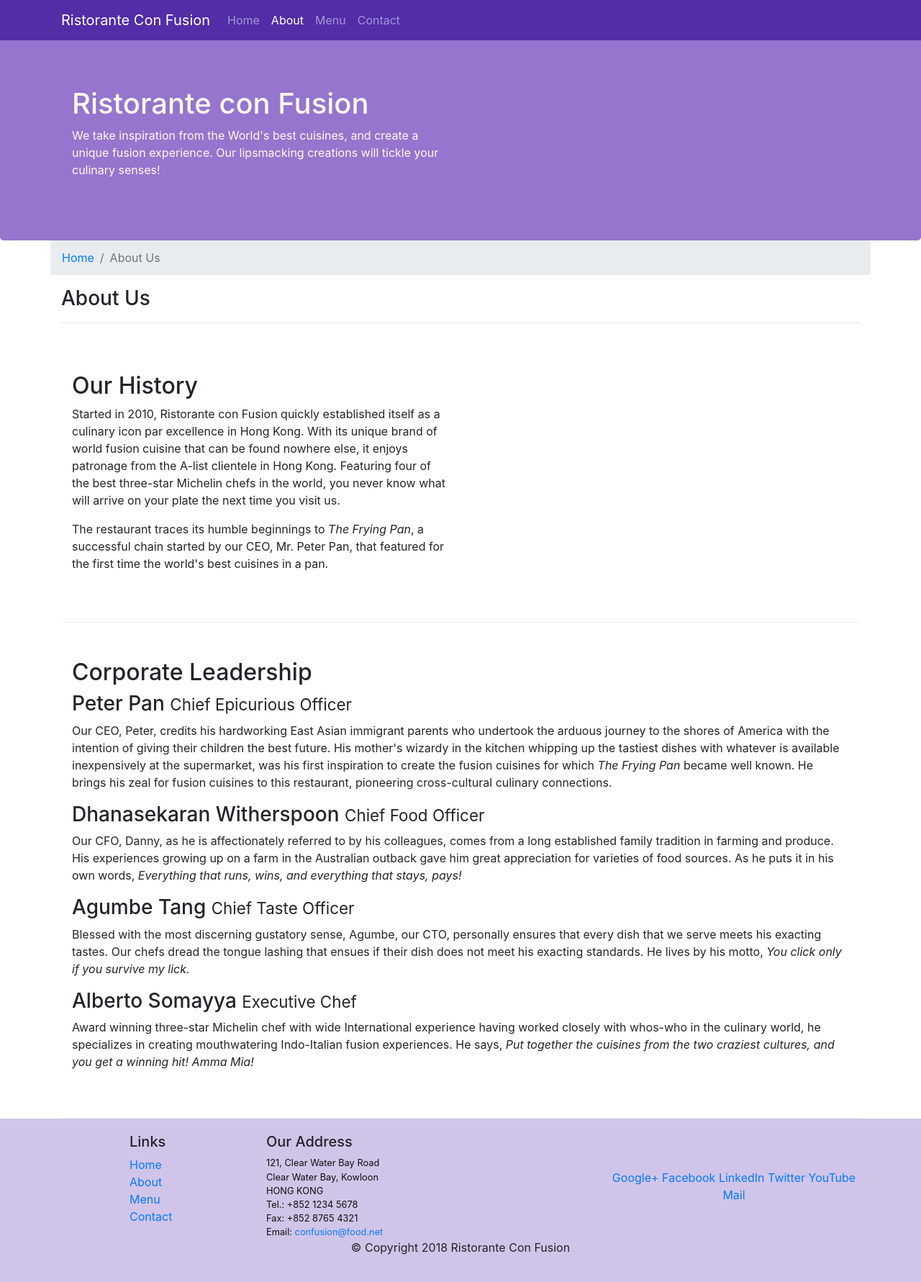
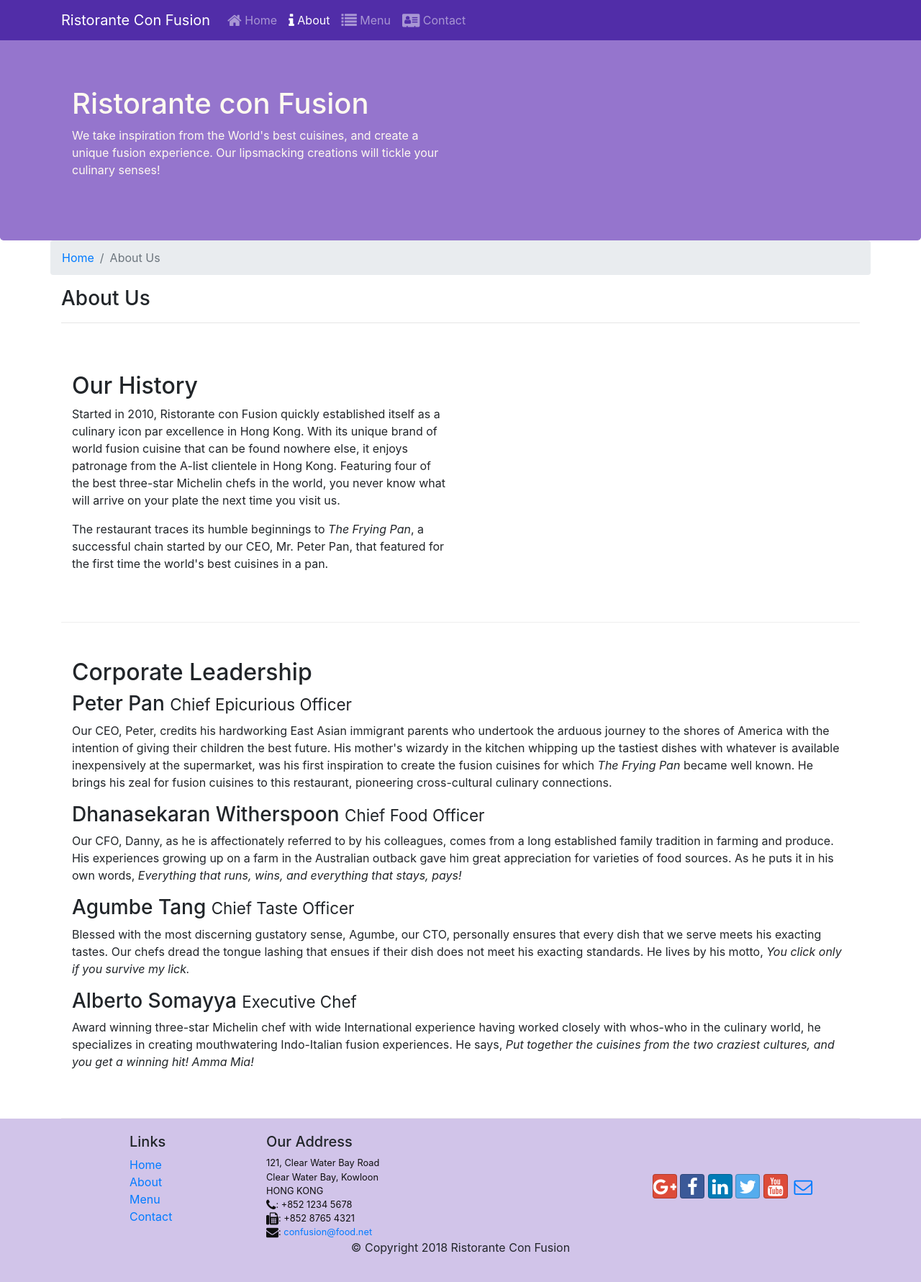
Before and after one commit to nehal076/Bootstarap4, a website: page aboutus.html in a window 1280 px wide. Shown: the whole page at 72% size. Drawn offline with nearby package versions, Linux system fonts and the light colour scheme.

Commit message:
Icon Fonts

```diff
--- a/aboutus.html
+++ b/aboutus.html
@@ -8,6 +8,8 @@
 
     <!-- Bootstrap CSS -->
     <link rel="stylesheet" href="node_modules/bootstrap/dist/css/bootstrap.min.css">
+    <link rel="stylesheet" href="node_modules/font-awesome/css/font-awesome.min.css">
+    <link rel="stylesheet" href="node_modules/bootstrap-social/bootstrap-social.css">
     <link href="css/styles.css" rel="stylesheet">
     <title>Ristorante Con Fusion: About Us</title>
 
@@ -24,10 +26,10 @@
 
             <div class="collapse navbar-collapse" id="Navbar">
                 <ul class="navbar-nav mr-auto">
-                    <li class="nav-item"><a class="nav-link" href="./index.html">Home</a></li>
-                    <li class="nav-item active"><a class="nav-link" href="#">About</a></li>
-                    <li class="nav-item"><a class="nav-link" href="#">Menu</a></li>
-                    <li class="nav-item"><a class="nav-link" href="#">Contact</a></li>
+                    <li class="nav-item"><a class="nav-link" href="./index.html"><span class="fa fa-home fa-lg"></span> Home</a></li>
+                    <li class="nav-item active"><a class="nav-link" href="#"><span class="fa fa-info fa-lg"></span> About</a></li>
+                    <li class="nav-item"><a class="nav-link" href="#"><span class="fa fa-list fa-lg"></span> Menu</a></li>
+                    <li class="nav-item"><a class="nav-link" href="#"><span class="fa fa-address-card fa-lg"></span> Contact</a></li>
                 </ul>
             </div>
         </div>
@@ -103,19 +105,22 @@
 		              121, Clear Water Bay Road<br>
 		              Clear Water Bay, Kowloon<br>
 		              HONG KONG<br>
-		              Tel.: +852 1234 5678<br>
-		              Fax: +852 8765 4321<br>
-		              Email: <a href="mailto:confusion@food.net">confusion@food.net</a>
+                      <i class="fa fa-phone fa-lg"></i>: +852 1234 5678<br>
+                      <i class="fa fa-fax fa-lg"></i>: +852 8765 4321<br>
+                      <i class="fa fa-envelope fa-lg"></i>:
+                      <a href="mailto:confusion@food.net">confusion@food.net</a>
 		           </address>
                 </div>
                 <div class="col-12 col-sm-4 align-self-center">
                     <div class="text-center">
-                        <a href="http://google.com/+">Google+</a>
-                        <a href="http://www.facebook.com/profile.php?id=">Facebook</a>
-                        <a href="http://www.linkedin.com/in/">LinkedIn</a>
-                        <a href="http://twitter.com/">Twitter</a>
-                        <a href="http://youtube.com/">YouTube</a>
-                        <a href="mailto:">Mail</a>
+                        <div class="text-center">
+                            <a class="btn btn-social-icon btn-google" href="http://google.com/+"><i class="fa fa-google-plus"></i></a>
+                            <a class="btn btn-social-icon btn-facebook" href="http://www.facebook.com/profile.php?id="><i class="fa fa-facebook"></i></a>
+                            <a class="btn btn-social-icon btn-linkedin" href="http://www.linkedin.com/in/"><i class="fa fa-linkedin"></i></a>
+                            <a class="btn btn-social-icon btn-twitter" href="http://twitter.com/"><i class="fa fa-twitter"></i></a>
+                            <a class="btn btn-social-icon btn-google" href="http://youtube.com/"><i class="fa fa-youtube"></i></a>
+                            <a class="btn btn-social-icon" href="mailto:"><i class="fa fa-envelope-o"></i></a>
+                        </div>
                     </div>
                 </div>
            </div>
@@ -126,7 +131,9 @@
            </div>
         </div>
     </footer>
-
+    <script src="node_modules/jquery/dist/jquery.slim.min.js"></script>
+    <script src="node_modules/popper.js/dist/umd/popper.min.js"></script>
+    <script src="node_modules/bootstrap/dist/js/bootstrap.min.js"></script>
 </body>
 
 </html>
--- a/package.json
+++ b/package.json
@@ -15,6 +15,8 @@
   },
   "dependencies": {
     "bootstrap": "^4.0.0",
+    "bootstrap-social": "^5.1.1",
+    "font-awesome": "^4.7.0",
     "jquery": "^3.3.1",
     "popper.js": "^1.12.9"
   }
```
Also changed, not shown: index.html (+19 -13 lines), 1 other file.
